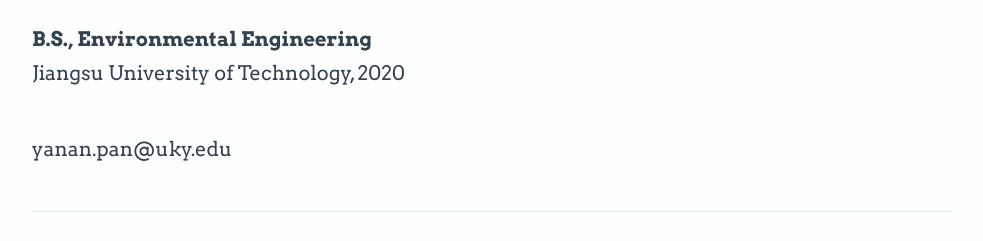
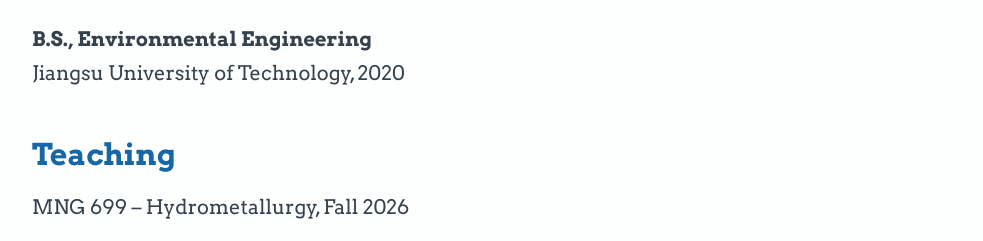
Before and after one commit to yananpan26/yananpan26.github.io, a plain HTML site: page people.html in a window 1280 px wide. Shown: the part 842-1083 px from the top of the page, without its empty margins (148-1131 px from the left). Drawn offline with Linux system fonts and the light colour scheme.

Commit message:
Add Teaching section to Yanan Pan profile

```diff
--- a/people.html
+++ b/people.html
@@ -36,6 +36,10 @@
         <li><strong>B.S., Environmental Engineering</strong><br>Jiangsu University of Technology, 2020</li>
       </ul>
     </section>
+    <section aria-labelledby="teaching-heading">
+      <h2 id="teaching-heading">Teaching</h2>
+      <p>MNG 699 – Hydrometallurgy, Fall 2026</p>
+    </section>
     <p class="contact">yanan.pan@uky.edu</p>
     <section class="students">
       <h2>Graduate Students</h2>
```
